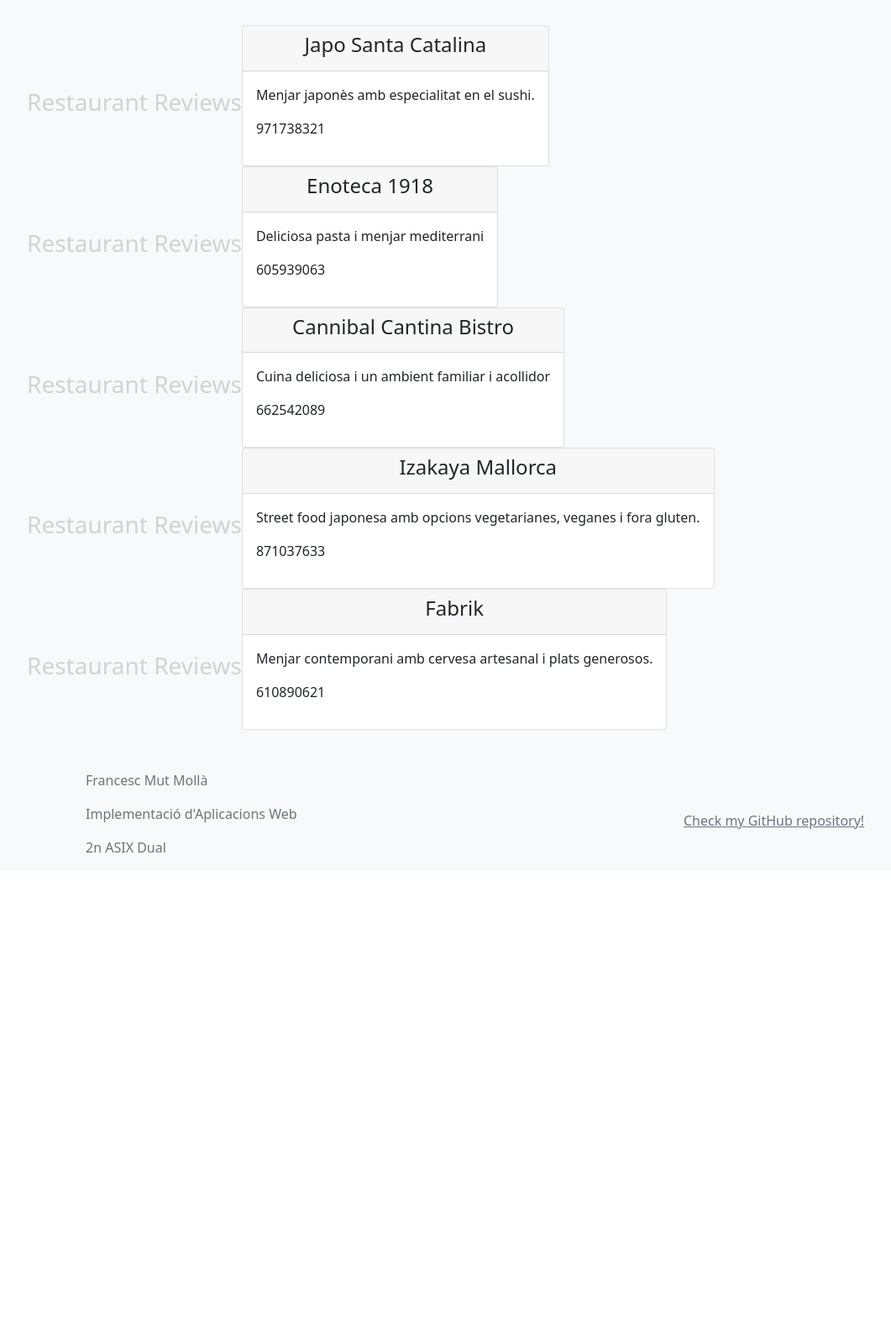
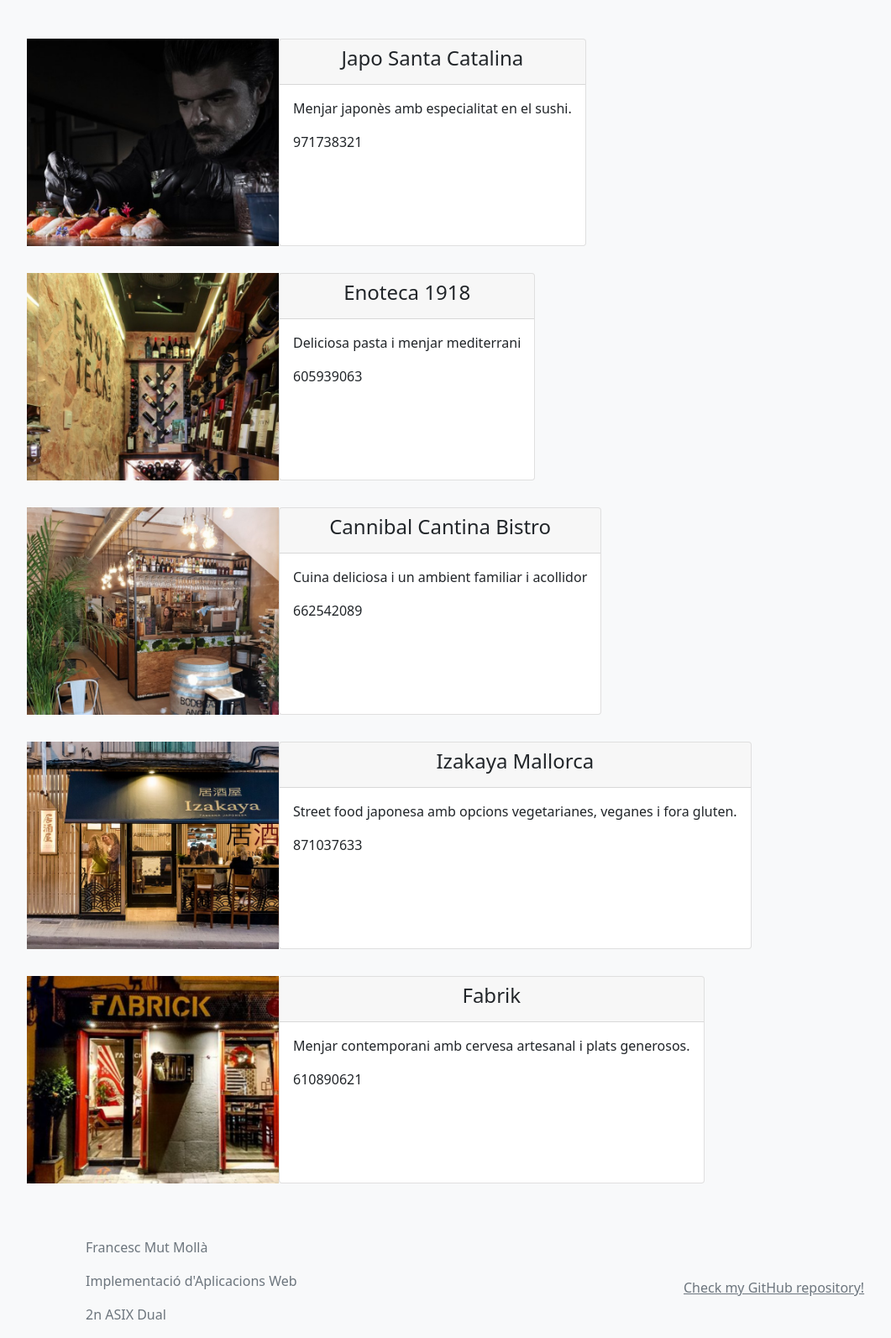
Before and after one commit to sirazazel/Restaurants_SamplePHPWebsite, a PHP site: page / in a window 1280 px wide. Shown: the part 56-1649 px from the top of the page at 84% size, without its empty margins (16-1077 px from the left). Before the commit the page ends 1071 px from the top, so only its background shows below. Run offline with PHP 8.4, Linux system fonts and the light colour scheme.

Commit message:
Added pictures

```diff
--- a/www/content/createRestaurants.php
+++ /dev/null
@@ -1,19 +0,0 @@
-<?php
-include 'restaurant.php';
-
-//name address phone description
-
-function getRestaurants(){
-    $restaurant1 = new Restaurant ("Japo Santa Catalina", "Sant Magí, 25 07013", "971738321", "Menjar japonès amb especialitat en el sushi.");
-    $restaurant2 = new Restaurant ("Enoteca 1918", "La Fàbrica, 3 07013", "605939063", "Deliciosa pasta i menjar mediterrani");
-    $restaurant3 = new Restaurant ("Cannibal Cantina Bistro", "Sant Antoni, 8 07002", "662542089", "Cuina deliciosa i un ambient familiar i acollidor");
-    $restaurant4 = new Restaurant ("Izakaya Mallorca", "d'Espartero, 15 07014", "871037633", "Street food japonesa amb opcions vegetarianes, veganes i fora gluten.");
-    $restaurant5 = new Restaurant ("Fabrik", "Sant Magí 84, 07013", "610890621", "Menjar contemporani amb cervesa artesanal i plats generosos.");
-
-
-    $restaurants = [$restaurant1,$restaurant2,$restaurant3,$restaurant4,$restaurant5];
-
-    return $restaurants;
-}
-
-?>
--- /dev/null
+++ b/www/content/getRestaurants.php
@@ -0,0 +1,19 @@
+<?php
+include 'restaurant.php';
+
+//name address phone description
+
+function getRestaurants(){
+    $restaurant1 = new Restaurant ("Japo Santa Catalina", "Sant Magí, 25 07013", "971738321", "Menjar japonès amb especialitat en el sushi.","./../resources/japosc.png");
+    $restaurant2 = new Restaurant ("Enoteca 1918", "La Fàbrica, 3 07013", "605939063", "Deliciosa pasta i menjar mediterrani","./../resources/Enoteca 1918.png");
+    $restaurant3 = new Restaurant ("Cannibal Cantina Bistro", "Sant Antoni, 8 07002", "662542089", "Cuina deliciosa i un ambient familiar i acollidor","./../resources/cannibal.png");
+    $restaurant4 = new Restaurant ("Izakaya Mallorca", "d'Espartero, 15 07014", "871037633", "Street food japonesa amb opcions vegetarianes, veganes i fora gluten.","./../resources/izakaya.png");
+    $restaurant5 = new Restaurant ("Fabrik", "Sant Magí 84, 07013", "610890621", "Menjar contemporani amb cervesa artesanal i plats generosos.","./../resources/fabrik.png");
+
+
+    $restaurants = [$restaurant1,$restaurant2,$restaurant3,$restaurant4,$restaurant5];
+
+    return $restaurants;
+}
+
+?>
--- a/www/content/restaurant.php
+++ b/www/content/restaurant.php
@@ -4,14 +4,14 @@ class Restaurant{
     public $addr;
     public $phone;
     public $desc;
+    public $img;
 
-    public function __construct($name, $addr, $phone, $desc){
+    public function __construct($name, $addr, $phone, $desc, $img){
         $this->name = $name;
         $this->add = $addr;
         $this->phone = $phone;
         $this->desc = $desc;
+        $this->img = $img;
     }
 }
-
-
 ?>
--- a/www/index.php
+++ b/www/index.php
@@ -4,7 +4,7 @@
     <?php
         include 'structure/navbar.php';
         include 'structure/footer.php';
-        include 'content/createRestaurants.php';
+        include 'content/getRestaurants.php';
     ?>
 
     <head>
@@ -15,21 +15,6 @@
     <body class="bg-light">
 
         <?php navbar()?>
-
-        <!-- <div class = "d-flex mx-lg-5">
-            <h3 style = "color: lightgray; text-align:center; padding-top: 75px; padding-bottom: 10px;">Restaurant Reviews</h3>
-
-            <div class = "card">
-                <div class = "card-header text-center">
-                    <h4>Restaurant d'exemple</h4>
-                </div>
-                <div class = "card-body">
-                    <p> Lorem ipsum dolor sit amet, consectetur adipiscing elit. Proin condimentum tincidunt erat, non efficitur ante gravida ullamcorper. Sed feugiat lobortis diam, eget placerat nibh malesuada eget. Suspendisse tincidunt vulputate diam, in laoreet lorem dignissim vel. Morbi augue ex, tempor quis viverra at, fermentum ac arcu. Aenean dapibus nunc eu tellus ultricies, porttitor venenatis tortor euismod. In hac habitasse platea dictumst. Nulla facilisi. Duis at velit fermentum, mattis ipsum nec, vulputate felis. </p>
-                    <p>Adreça d'exemple</p>
-                </div>
-            </div>
-        </div> -->
-
         <div style = "margin-top:30px">
 
         <?php
@@ -39,9 +24,8 @@
 
         for($i = 0; $i < $length; $i++){
                 print('
-                    <div class = "d-flex mx-lg-5">
-                    <h3 style = "color: lightgray; text-align:center; padding-top: 75px; padding-bottom: 10px;">Restaurant Reviews</h3>
-
+                    <div class = "d-flex mx-lg-5 py-3 ">
+                        <img src="'.$restaurants[$i] ->img.'" style="width:300px">
                         <div class = "card">
                             <div class = "card-header text-center">
                                 <h4>'.$restaurants[$i]->name.'</h4>
```
Also changed, not shown: www/resources/Enoteca 1918.png (added), www/resources/cannibal.png (added), www/resources/fabrik.png (added), www/resources/izakaya.png (added), www/resources/japosc.png (added). Lines whose indentation alone changed are shown as unchanged.
